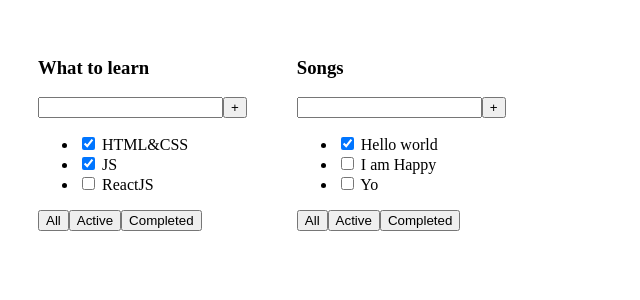
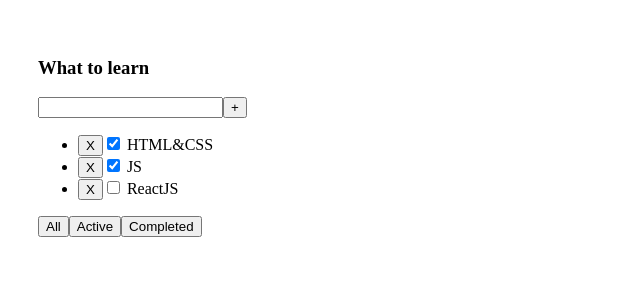
Before and after one commit to Evgeny001/todoList, a React (Vite) app: page / in a window 1280 px wide. Shown: the top 300 px of the page, without its empty margins (0-640 px from the left). Built offline with nearby package versions, Linux system fonts and the light colour scheme.

Commit message:
add useState for tasks and filter, implement removeTask and changeFilter functions, extend ButtonProps with ButtonHTMLAttributes and add {...otherProps} to Button component

```diff
--- a/src/App.tsx
+++ b/src/App.tsx
@@ -1,3 +1,5 @@
+import { useState } from 'react'
+
 import { Todolist } from '@/Todolist'
 
 import './App.css'
@@ -7,23 +9,42 @@ export interface Task {
   isDone: boolean
   title: string
 }
+
+export type FilterValues = 'active' | 'all' | 'completed'
+
 export function App() {
-  const tasks1: Array<Task> = [
+  const [tasks, setTasks] = useState<Array<Task>>([
     { id: 1, isDone: true, title: 'HTML&CSS' },
     { id: 2, isDone: true, title: 'JS' },
     { id: 3, isDone: false, title: 'ReactJS' },
-  ]
+  ])
+  const [filter, setFilter] = useState<FilterValues>('all')
 
-  const tasks2: Array<Task> = [
-    { id: 1, isDone: true, title: 'Hello world' },
-    { id: 2, isDone: false, title: 'I am Happy' },
-    { id: 3, isDone: false, title: 'Yo' },
-  ]
+  let tasksForTodolist = tasks
+
+  if (filter === 'active') {
+    tasksForTodolist = tasks.filter(el => !el.isDone)
+  }
+  if (filter === 'completed') {
+    tasksForTodolist = tasks.filter(el => el.isDone)
+  }
+
+  const removeTask = (id: number) => {
+    setTasks(tasks.filter(task => task.id !== id))
+  }
+
+  const changeFilter = (filter: FilterValues) => {
+    setFilter(filter)
+  }
 
   return (
     <div className={'App'}>
-      <Todolist tasks={tasks1} title={'What to learn'} />
-      <Todolist tasks={tasks2} title={'Songs'} />
+      <Todolist
+        changeFilter={changeFilter}
+        removeTask={removeTask}
+        tasks={tasksForTodolist}
+        title={'What to learn'}
+      />
     </div>
   )
 }
--- a/src/Button.tsx
+++ b/src/Button.tsx
@@ -1,7 +1,13 @@
-export interface ButtonProps {
+import { ButtonHTMLAttributes } from 'react'
+
+export interface ButtonProps extends ButtonHTMLAttributes<HTMLButtonElement> {
   title: string
 }
 
-export const Button = ({ title }: ButtonProps) => {
-  return <button type={'button'}>{title}</button>
+export const Button = ({ title, ...otherProps }: ButtonProps) => {
+  return (
+    <button type={'button'} {...otherProps}>
+      {title}
+    </button>
+  )
 }
--- a/src/Todolist.tsx
+++ b/src/Todolist.tsx
@@ -1,11 +1,13 @@
-import { Task } from '@/App'
+import { FilterValues, Task } from '@/App'
 import { Button } from '@/Button'
 
 interface TodolistProps {
+  changeFilter: (filter: FilterValues) => void
+  removeTask: (taskId: number) => void
   tasks: Array<Task>
   title: string
 }
-export const Todolist = ({ tasks, title }: TodolistProps) => {
+export const Todolist = ({ changeFilter, removeTask, tasks, title }: TodolistProps) => {
   return (
     <div>
       <h3>{title}</h3>
@@ -19,15 +21,16 @@ export const Todolist = ({ tasks, title }: TodolistProps) => {
         <ul>
           {tasks.map(el => (
             <li key={el.id}>
+              <Button onClick={() => removeTask(el.id)} title={'X'} />
               <input checked={el.isDone} type={'checkbox'} /> <span>{el.title}</span>
             </li>
           ))}
         </ul>
       )}
       <div>
-        <Button title={'All'} />
-        <Button title={'Active'} />
-        <Button title={'Completed'} />
+        <Button onClick={() => changeFilter('all')} title={'All'} />
+        <Button onClick={() => changeFilter('active')} title={'Active'} />
+        <Button onClick={() => changeFilter('completed')} title={'Completed'} />
       </div>
     </div>
   )
```
